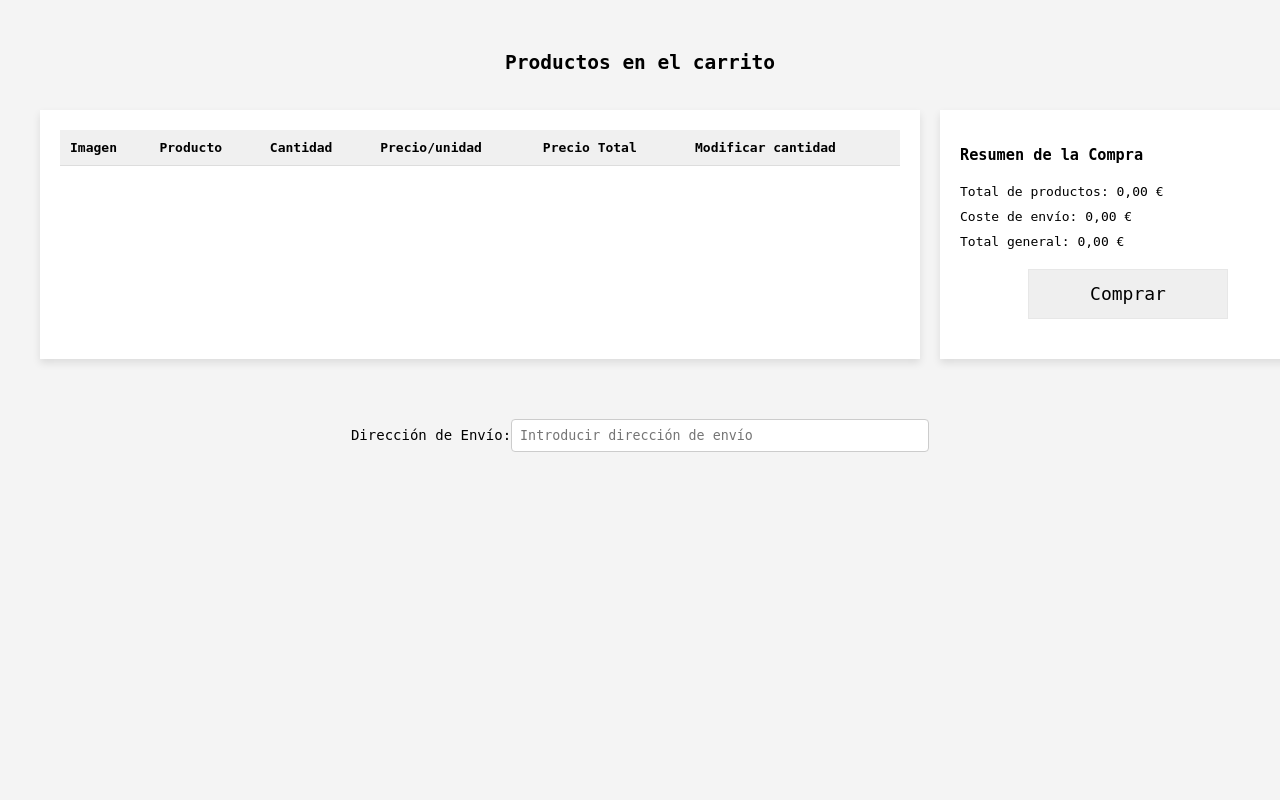
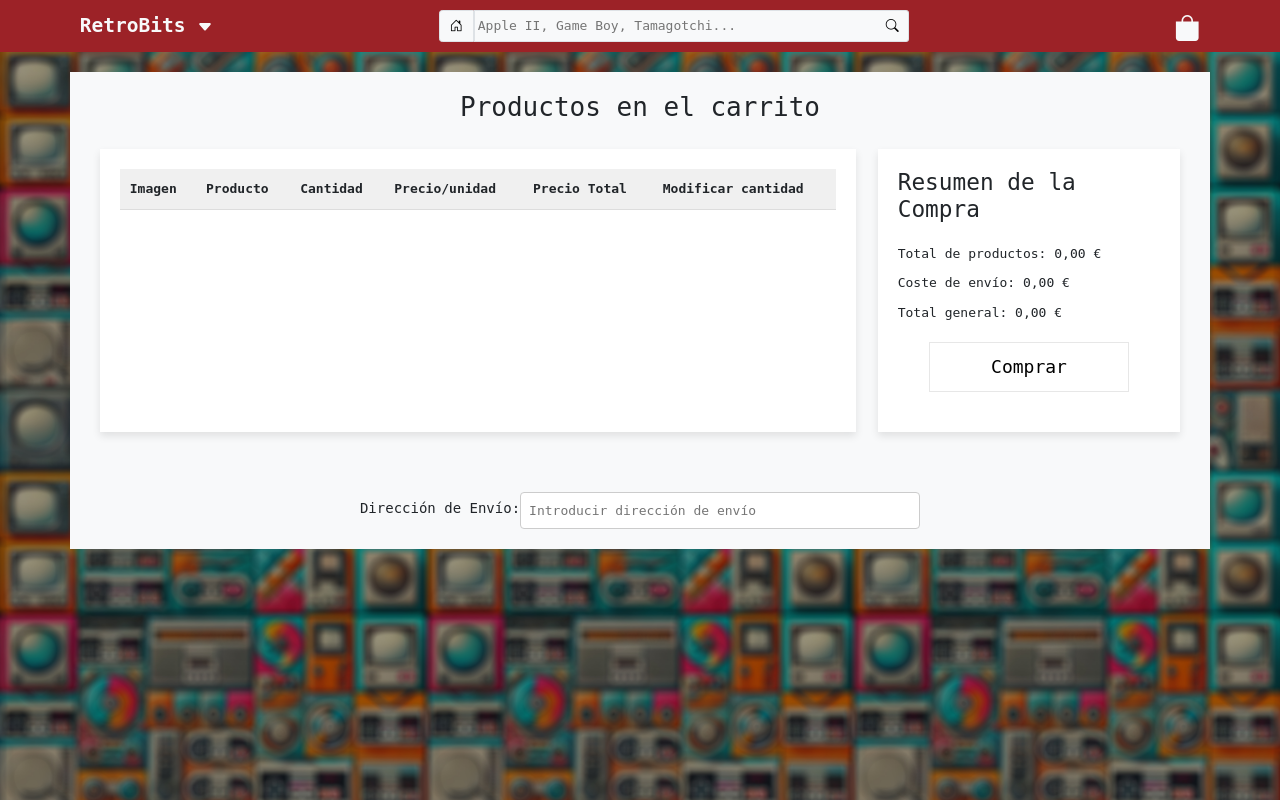
Before and after one commit to AntonTsc/Retrobits, a PHP site: page /view/VCarrito.html in a window 1280 px wide. Run offline with PHP 8.4, Linux system fonts and the light colour scheme; data comes from the database, SQL or seed files in the repository; lists and menus that the app fills with data are empty.

Commit message:
navegador e imagen de producto

```diff
--- a/view/VCarrito.html
+++ b/view/VCarrito.html
@@ -4,10 +4,86 @@
     <meta charset="UTF-8">
     <meta name="viewport" content="width=device-width, initial-scale=1.0">
     <title>Carrito</title>
+    <!-- LIBRERIAS -->
+    <!--Bootstrap-->
+    <link href="https://cdn.jsdelivr.net/npm/bootstrap@5.3.3/dist/css/bootstrap.min.css" rel="stylesheet" integrity="sha384-QWTKZyjpPEjISv5WaRU9OFeRpok6YctnYmDr5pNlyT2bRjXh0JMhjY6hW+ALEwIH" crossorigin="anonymous"/>
+    <link rel="stylesheet" href="https://cdn.jsdelivr.net/npm/bootstrap-icons@1.11.3/font/bootstrap-icons.min.css"/>
+    <script src="https://cdn.jsdelivr.net/npm/bootstrap@5.3.3/dist/js/bootstrap.bundle.min.js" integrity="sha384-YvpcrYf0tY3lHB60NNkmXc5s9fDVZLESaAA55NDzOxhy9GkcIdslK1eN7N6jIeHz" crossorigin="anonymous" defer></script>
+
+    <link rel="stylesheet" href="resources/css/nav.css"/>
     <link rel="stylesheet" href="resources/css/styleCarrito.css" type="text/css" />
-    <script src="https://cdn.jsdelivr.net/npm/bootstrap@5.3.3/dist/js/bootstrap.bundle.min.js" integrity="sha384-YvpcrYf0tY3lHB60NNkmXc5s9fDVZLESaAA55NDzOxhy9GkcIdslK1eN7N6jIeHz" crossorigin="anonymous" defer=""></script>
+    <script src="resources/js/barraBuscar.js" defer></script>
 </head>
 <body>
+
+    <header class="sticky-top">
+        <nav class="navbar navbar-expand-lg px-5 py-1">
+            <div class="container">
+                <div class="flex-grow-1">
+                    <button id="nav-toggle" class="border-0 bg-transparent text-light fs-4 fw-bold" type="button" data-bs-toggle="collapse" data-bs-target="#enlaces" aria-expanded="false" aria-controls="enlaces">
+                        RetroBits <img class="arrow" src="../view/resources/images/svg/flecha.svg" alt="">
+                    </button>
+                </div>
+
+                <!-- Buscador Unificado -->
+                <div id="nav" class="d-flex flex-grow-1 position-relative">
+                    <a href="../" class="btn btn-light rounded-0 rounded-end-0 border border-start-1 rounded-start-1">
+                        <i class="bi bi-house-door"></i>
+                    </a>
+                    <input id="buscador" type="text" class="flex-grow-1 bg-light p-1 rounded-0 border border-end-0 pl-1" placeholder="Apple II, Game Boy, Tamagotchi...">
+                    <button class="btn btn-light rounded-0 rounded-end-1 border border-start-0">
+                        <i class="bi bi-search"></i>
+                    </button>
+                    <button onclick="mostrarFiltros()" class="btn btn-light bi bi-filter d-none btnFiltros ms-1"></button>
+                    <div id="suggestionsContainer" class="suggestions"></div>
+                </div>
+
+                <!-- Elementos de perfil y bolsa -->
+                <div class="d-flex justify-content-end flex-grow-1 gap-4">
+                    <!--BOTON PERFIL-->
+                    <div class="dropdown dropstart">
+                        <button id="btnOprcionesPerfil" class="btn border-0 text-light bi fs-2 mt-1 fw-bold" type="button" data-bs-toggle="dropdown" aria-expanded="false" data-bs-offset="-5,10"></button>
+                        <ul id="botonesUsuario" class="dropdown-menu rounded-2 shadow pb-0">
+                            <button class="dropdown-item rounded-bottom-2 mt-2 bg-light text-secondary">Guía de usuario</button>
+                        </ul>
+                    </div>
+
+                    <!--BOTON BOLSA-->
+                    <a href="VCarrito.html" class="text-light position-relative p-0 mr-5 mt-2">
+                        <i class="bi bi-bag-fill fs-2"></i>
+                        <span id="cestaNumero" class="position-absolute top-50 start-50 translate-middle text-dark fw-bold fs-5"></span>
+                    </a>
+                </div>
+            </div>
+        </nav>
+        <div class="collapse text-center" id="enlaces">
+            <div class="row">
+                <a class="enlaceArea col-4 col-xl-2 e1" href="?1">
+                    <img src="../view/resources/images/svg/consola.svg" alt="" srcset=""><br>Consolas
+                </a>
+                <a class="enlaceArea col-4 col-xl-2 e2" href="?2">
+                    <img src="../view/resources/images/svg/computadora.svg" alt="" srcset=""><br>Computadoras
+                </a>
+                <a class="enlaceArea col-4 col-xl-2 e3" href="?3">
+                    <img src="../view/resources/images/svg/camara.svg" alt="" srcset=""><br>Cámaras
+                </a>
+                <a class="enlaceArea col-4 col-xl-2 e4" href="?4">
+                    <img src="../view/resources/images/svg/radio.svg" alt="" srcset=""><br>Radios
+                </a>
+                <a class="enlaceArea col-4 col-xl-2 e5" href="?5">
+                    <img src="../view/resources/images/svg/telefono.svg" alt="" srcset=""><br>Teléfonos
+                </a>
+                <a class="enlaceArea col-4 col-xl-2 e6" href="?6">
+                    <img src="../view/resources/images/svg/electrodomestico.svg" alt="" srcset=""><br>Electrodomésticos
+                </a>
+            </div>
+        </div>
+    </header>
+
+    <div id="overlay" class="overlay"></div>
+
+    <main class="bg-light container">
+        <div>
                 <div class="titulo">
                     <br>
                     <h2>Productos en el carrito</h2>
@@ -50,6 +126,9 @@
                     <input type="text" id="direccionEnvio" placeholder="Introducir dirección de envío" required>
                 </div>
 
+        </div>
+    </main>
+
     <script src="resources/js/carrito.js"></script>
 </body>
 </html>
--- a/view/resources/css/styleCarrito.css
+++ b/view/resources/css/styleCarrito.css
@@ -6,12 +6,12 @@
     background-color: #f4f4f4;
 }
 
-.titulo {
+main .titulo {
     text-align: center;
     margin-top: 20px;
 }
 
-.container {
+main .container {
     display: flex;
     justify-content: space-between;
     padding: 20px;
@@ -86,14 +86,14 @@
     line-height: 1.5;
     text-align: center;
 }
-.btn {
+main .btn {
     color: #000000;
     border: 1px solid rgb(231, 231, 231);
     border-radius: 0;
     font-family: monospace;
 }
 
-.btn:hover {
+main .btn:hover {
     background-color: #9c222656;
 }
 #botonComprar {
@@ -110,7 +110,7 @@
 }
 
 @media (max-width: 993px) {
-    .container {
+    main .container {
         flex-direction: column;
         align-items: center;
     }
@@ -131,7 +131,7 @@
 }
 
 @media (max-width: 576px) {
-    .titulo {
+    main .titulo {
         font-size: 18px;
     }
 
```
Also changed, not shown: view/productos.html (+4 -4 lines), view/resources/js/carrito.js (+96 -1 lines). Lines whose indentation alone changed are shown as unchanged.
